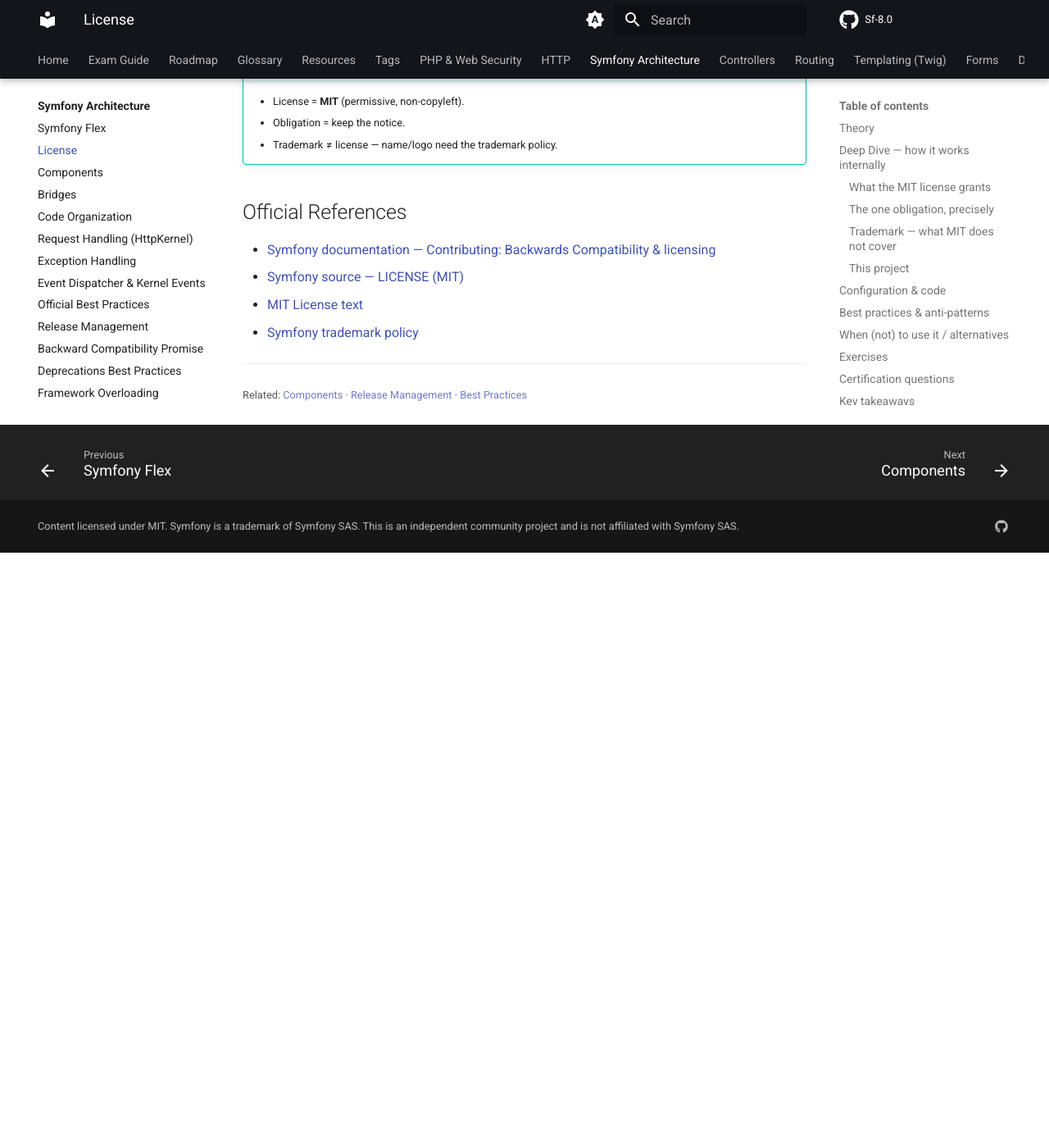
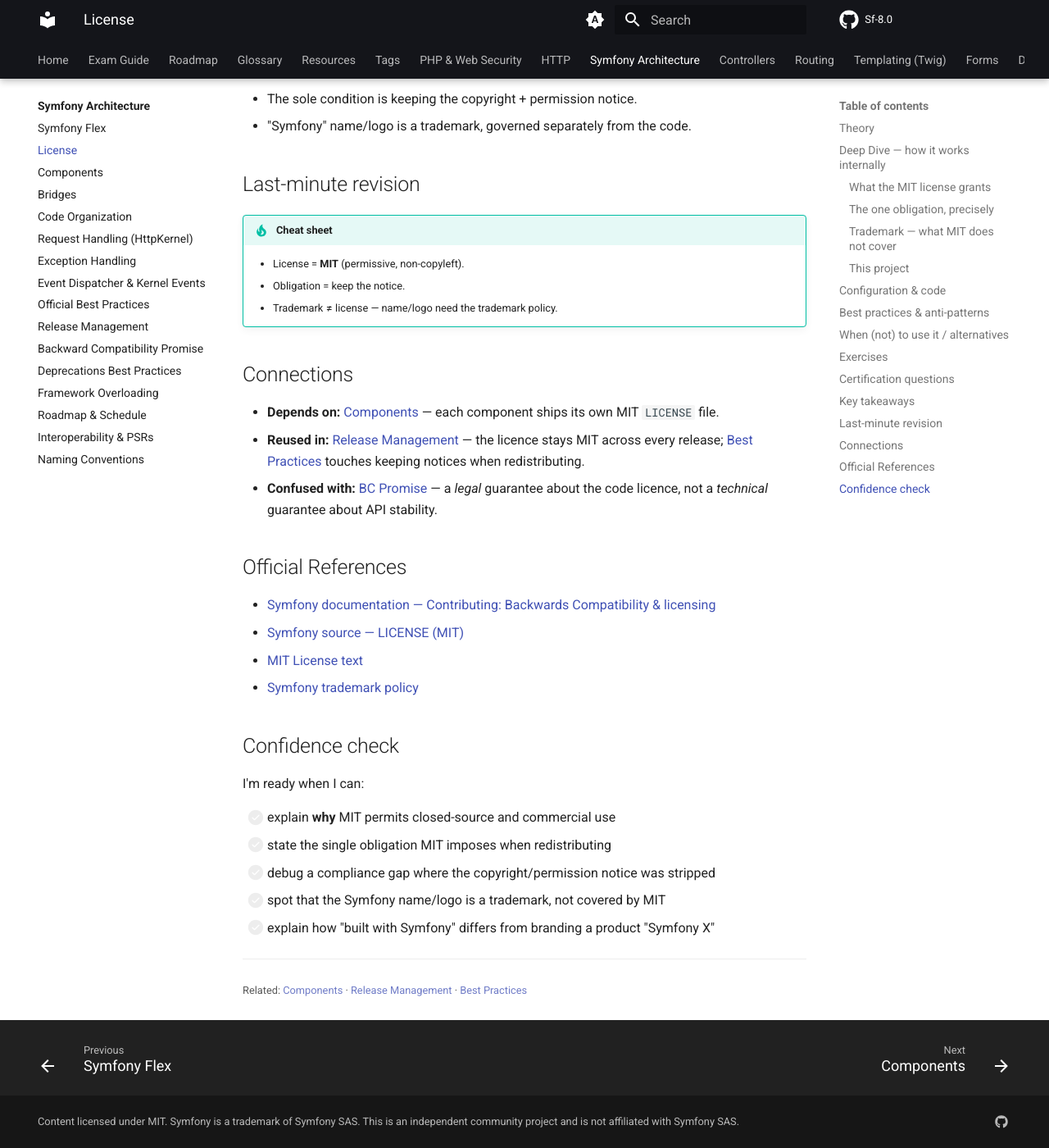
Before and after one commit to jasseryah-mazars/Sf-8.0, an MkDocs documentation site: the page built from docs/architecture/license.md, in a window 1280 px wide and 1400 px high, scrolled down 3731 px. Shown: the whole window at 82% size. Built offline with MkDocs 1.6.1 and Material for MkDocs 9.7.7, drawn with Linux system fonts in a browser that asks for light colours; comment, search, counter and statistics services are not loaded; the version menu is left out; before the commit the page ends 4405 px from its top, so only the background shows below that; some of the changed text lies outside the part shown.

```diff
--- a/docs/architecture/license.md
+++ b/docs/architecture/license.md
@@ -28,6 +28,15 @@ trademark of Symfony SAS**. License and trademark are *different* legal instrume
 the MIT license governs the **code**; the trademark governs the **name and logo**.
 
 ## Deep Dive — how it works internally
+
+!!! question "Predict first"
+    A company ships a closed-source SaaS built on Symfony and names it
+    "SymfonyCloud". Which part is fine under MIT, and which part is risky?
+
+??? note "Reveal"
+    Building and *not* open-sourcing the SaaS is fine — MIT is permissive and
+    non-copyleft. Naming it "SymfonyCloud" risks **trademark** infringement, governed
+    separately by Symfony SAS's trademark policy, not the code license.
 
 ### What the MIT license grants
 
@@ -167,12 +176,28 @@ trademark when marketing.
     - Obligation = keep the notice.
     - Trademark ≠ license — name/logo need the trademark policy.
 
+## Connections
+
+- **Depends on:** [Components](components.md) — each component ships its own MIT `LICENSE` file.
+- **Reused in:** [Release Management](release-management.md) — the licence stays MIT across every release; [Best Practices](best-practices.md) touches keeping notices when redistributing.
+- **Confused with:** [BC Promise](bc-promise.md) — a *legal* guarantee about the code licence, not a *technical* guarantee about API stability.
+
 ## Official References
 - [Symfony documentation — Contributing: Backwards Compatibility & licensing](https://symfony.com/doc/current/contributing/code/bc.html)
 - [Symfony source — LICENSE (MIT)](https://github.com/symfony/symfony/blob/8.0/LICENSE)
 - [MIT License text](https://opensource.org/license/mit)
 - [Symfony trademark policy](https://symfony.com/trademark)
 
+## Confidence check
+
+I'm ready when I can:
+
+- [ ] explain **why** MIT permits closed-source and commercial use
+- [ ] state the single obligation MIT imposes when redistributing
+- [ ] debug a compliance gap where the copyright/permission notice was stripped
+- [ ] spot that the Symfony name/logo is a trademark, not covered by MIT
+- [ ] explain how "built with Symfony" differs from branding a product "Symfony X"
+
 ---
 
 <small>Related: [Components](components.md) · [Release Management](release-management.md) · [Best Practices](best-practices.md)</small>
```
Also changed, not shown: docs/miscellaneous/error-handling.md (+16 -0 lines), docs/miscellaneous/filesystem-finder.md (+23 -0 lines).
